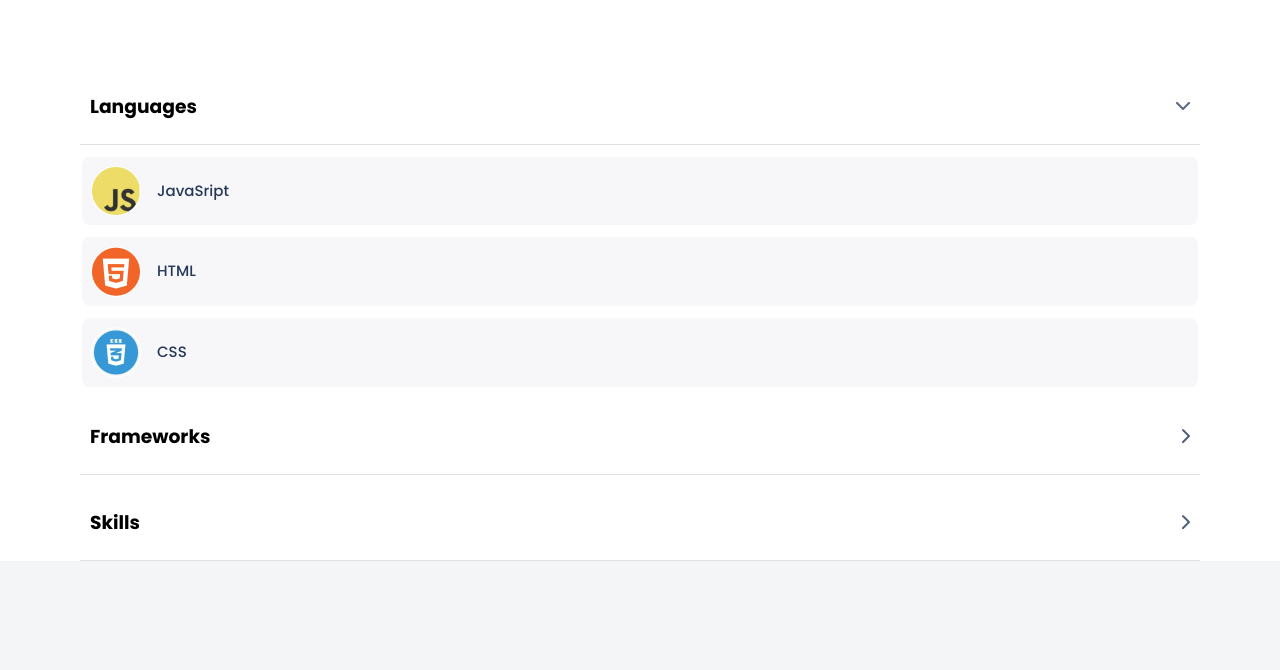
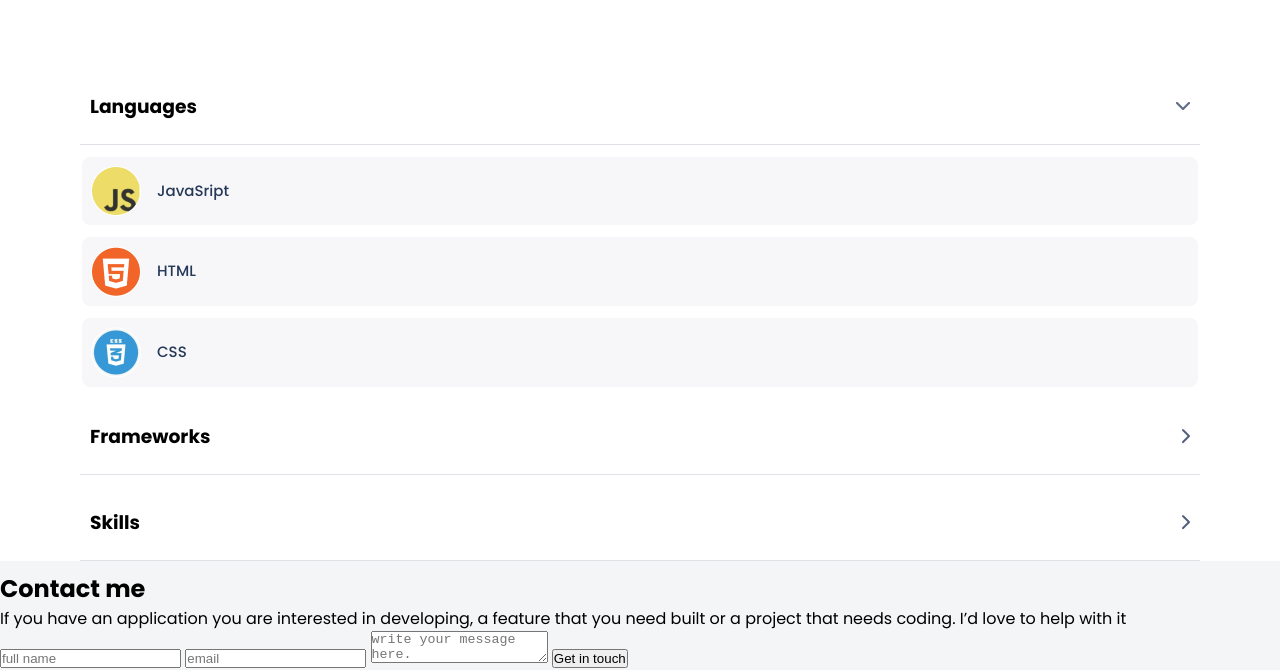
Before and after one commit to boo-shehab/Microverse-Student-project-1, a website: page index.html in a window 1280 px wide. Shown: the part 5868-6538 px from the top of the page. Before the commit the page ends 6439 px from the top, so only its background shows below. Drawn offline with Linux system fonts and the light colour scheme.

Commit message:
Add contact form

```diff
--- a/index.html
+++ b/index.html
@@ -175,5 +175,19 @@
         </div>
     </section>
     <!-- End about me -->
+    <!-- Start contact -->
+    <footer>
+        <h2>Contact me</h2>
+        <p>If you have an application you are interested in developing, a feature that you need built or a project that needs coding. I’d love to help with it
+        </p>
+        <form action="">
+            <input type="text" required name="full-name" placeholder="full name">
+            <input type="email" required name="Email" placeholder="email">
+            <textarea name="Message" placeholder="write your message here."></textarea>
+            <button type="submit">Get in touch</button>
+        </form>
+    </footer>
+    <!-- End end contact -->
+
 </body>
 </html>
```
